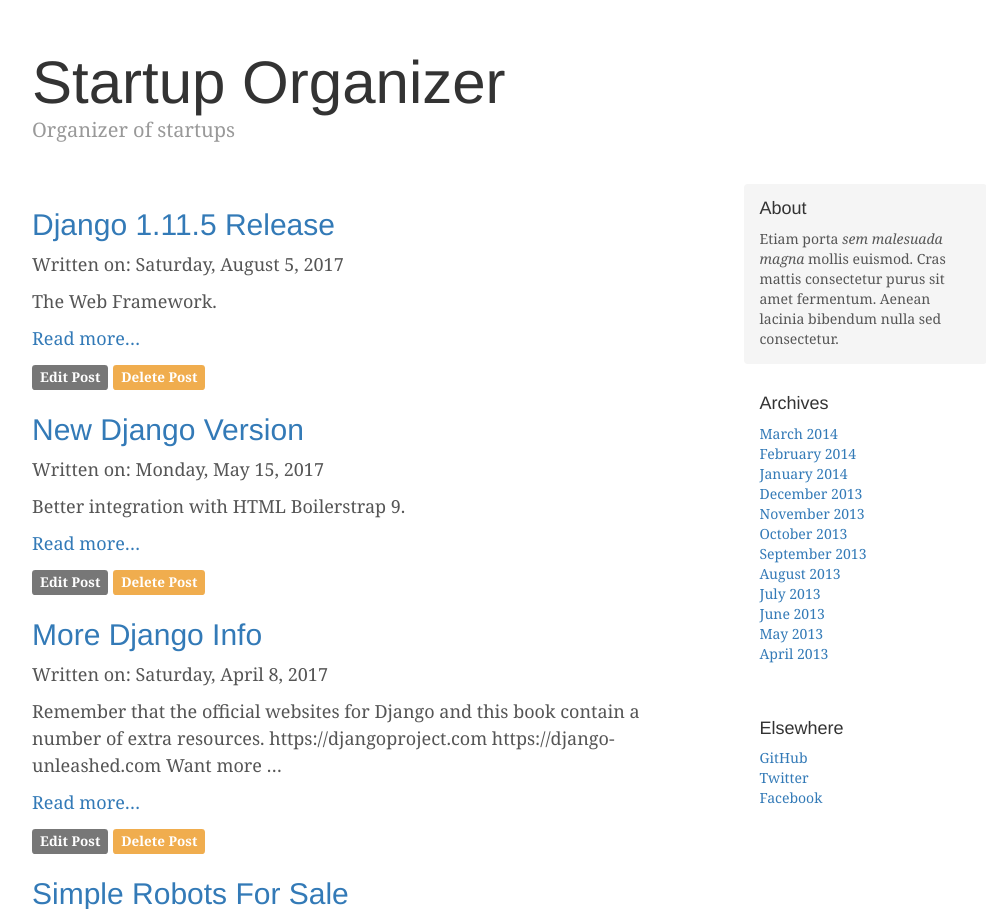
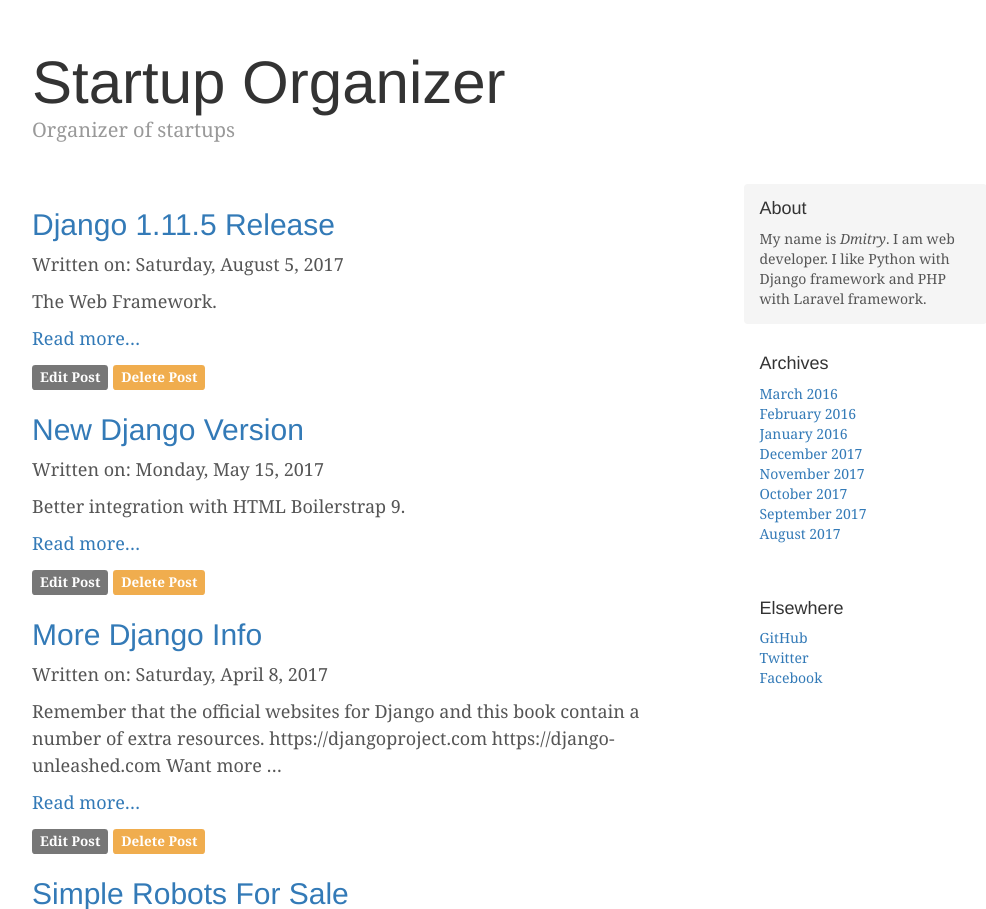
Before and after one commit to kalnynsh/DjangoUnleashed-1.11, a Django app: page /blog/ in a window 1280 px wide. Shown: the part 40-949 px from the top of the page, without its empty margins (138-1124 px from the left). Run offline with Django 3.2, Linux system fonts and the light colour scheme; data comes from the database, SQL or seed files in the repository; some libraries are stand-ins or nearby versions.

Commit message:
Update About text

```diff
--- a/templates/sidebar/sidebar.html
+++ b/templates/sidebar/sidebar.html
@@ -1,31 +1,31 @@
 <div class="col-sm-3 col-sm-offset-1 blog-sidebar">
     <div class="sidebar-module sidebar-module-inset">
         <h4>About</h4>
-        <p>Etiam porta <em>sem malesuada magna</em> mollis euismod. Cras mattis consectetur purus sit amet fermentum. Aenean lacinia bibendum nulla sed consectetur.</p>
+        <p>My name is <em>Dmitry</em>.
+            I am web developer.
+            I like Python with Django framework and
+            PHP with Laravel framework.
+        </p>
     </div>
     <div class="sidebar-module">
         <h4>Archives</h4>
         <ol class="list-unstyled">
-            <li><a href="#">March 2014</a></li>
-            <li><a href="#">February 2014</a></li>
-            <li><a href="#">January 2014</a></li>
-            <li><a href="#">December 2013</a></li>
-            <li><a href="#">November 2013</a></li>
-            <li><a href="#">October 2013</a></li>
-            <li><a href="#">September 2013</a></li>
-            <li><a href="#">August 2013</a></li>
-            <li><a href="#">July 2013</a></li>
-            <li><a href="#">June 2013</a></li>
-            <li><a href="#">May 2013</a></li>
-            <li><a href="#">April 2013</a></li>
+            <li><a href="#">March 2016</a></li>
+            <li><a href="#">February 2016</a></li>
+            <li><a href="#">January 2016</a></li>
+            <li><a href="#">December 2017</a></li>
+            <li><a href="#">November 2017</a></li>
+            <li><a href="#">October 2017</a></li>
+            <li><a href="#">September 2017</a></li>
+            <li><a href="#">August 2017</a></li>
         </ol>
     </div>
     <div class="sidebar-module">
         <h4>Elsewhere</h4>
         <ol class="list-unstyled">
-            <li><a href="#">GitHub</a></li>
-            <li><a href="#">Twitter</a></li>
-            <li><a href="#">Facebook</a></li>
+            <li><a href="https://github.com/">GitHub</a></li>
+            <li><a href="https://twitter.com/">Twitter</a></li>
+            <li><a href="https://facebook.com">Facebook</a></li>
         </ol>
     </div>
 </div><!-- /.blog-sidebar -->
```
